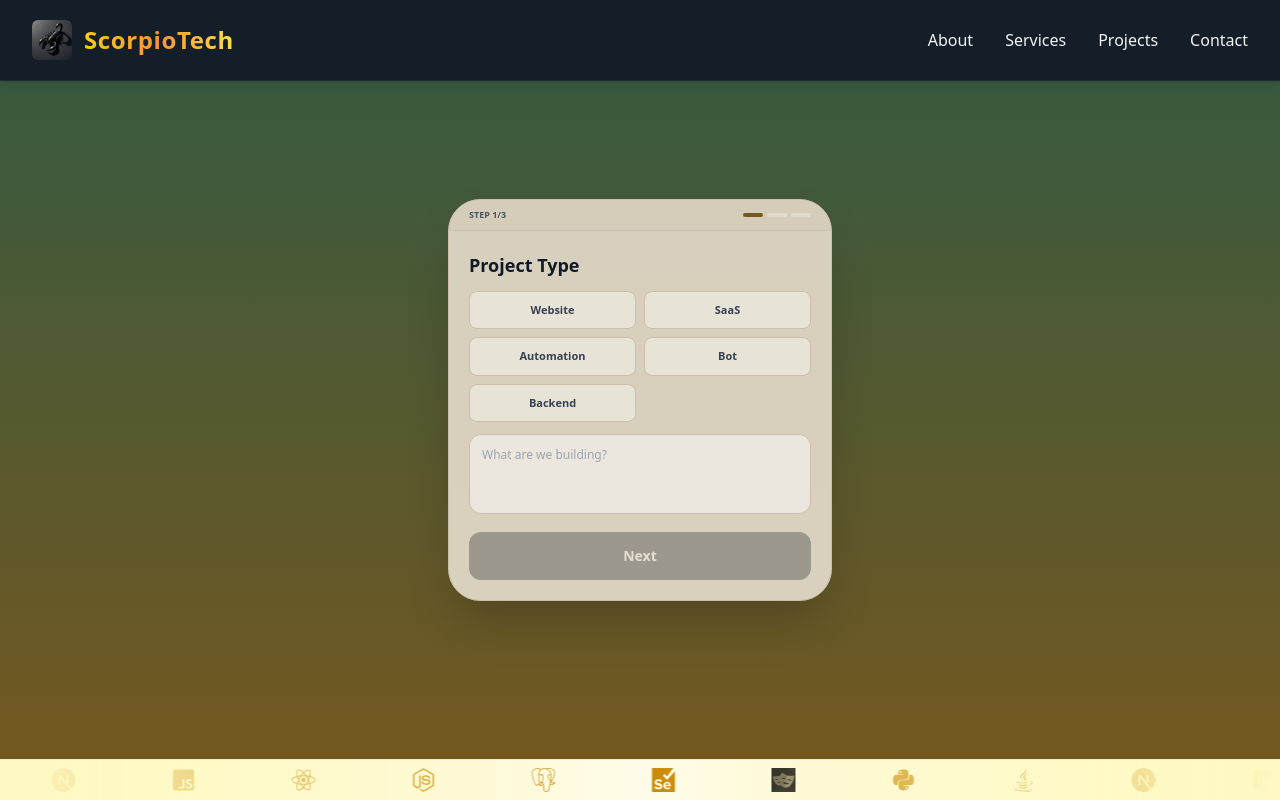
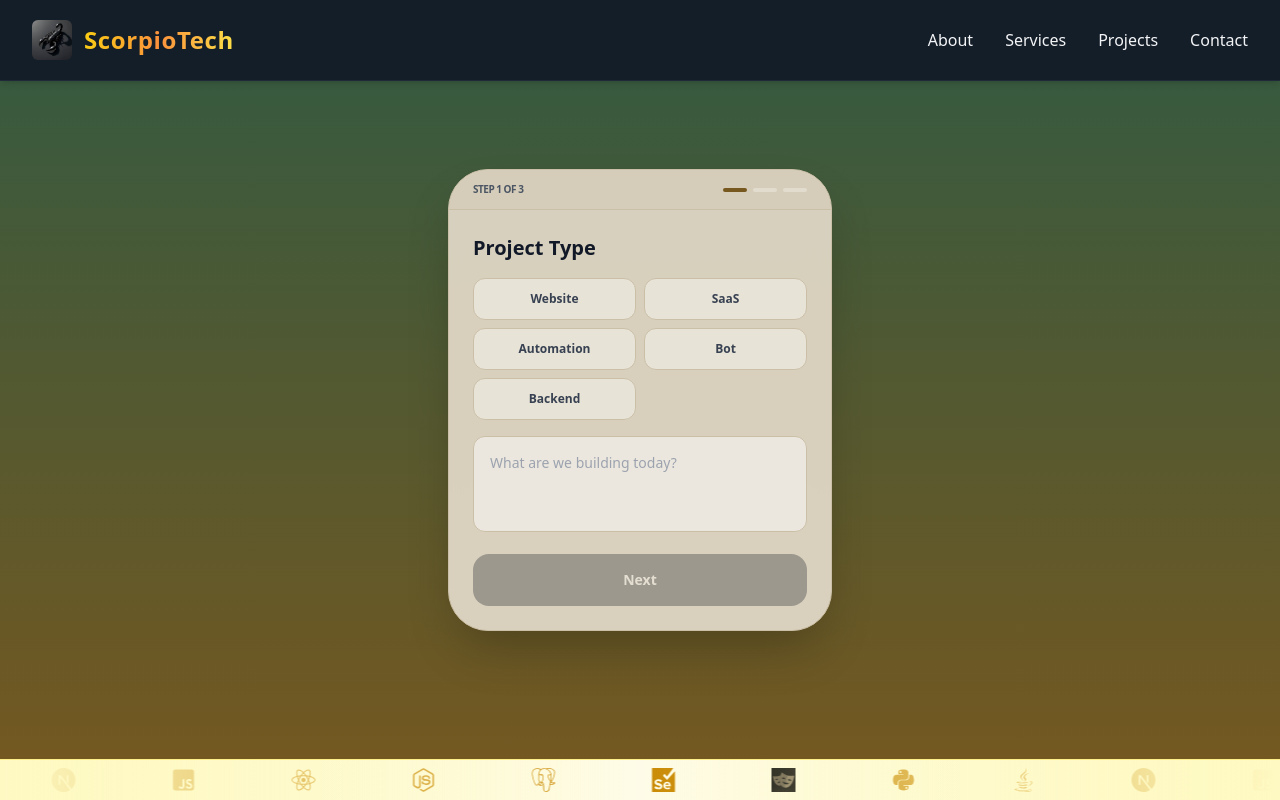
Before and after one commit to Motari2004/Scorpiotech, a Next.js app: page /customerbox in a window 1280 px wide. Built offline with nearby package versions, Linux system fonts and the light colour scheme.

Commit message:
Describe what you changed here

```diff
--- a/app/customerbox/page.tsx
+++ b/app/customerbox/page.tsx
@@ -31,50 +31,54 @@ export default function CustomerBoxPage() {
 
   if (isSubmitted) {
     return (
-      <div className="fixed inset-0 flex items-center justify-center p-4 z-50">
-        <div className="w-full max-w-xs bg-[#e0d7c6] p-6 rounded-[2rem] shadow-2xl text-center space-y-4">
-          <h2 className="text-xl font-black text-gray-900">Request Sent!</h2>
-          <Link href="/" className="block w-full bg-gray-900 text-white py-3 rounded-xl font-bold text-sm">Return Home</Link>
+      <div className="fixed inset-0 flex items-center justify-center p-4 z-50 bg-black/20 backdrop-blur-sm">
+        <div className="w-full max-w-xs bg-[#e0d7c6] p-8 rounded-[2rem] shadow-2xl text-center space-y-4 animate-in zoom-in-95 duration-300">
+          <h2 className="text-2xl font-black text-gray-900">Success!</h2>
+          <p className="text-sm text-gray-700 font-medium leading-tight">Your brief has been received. We will analyze it shortly.</p>
+          <Link href="/" className="block w-full bg-gray-900 text-white py-4 rounded-2xl font-bold text-sm">Return Home</Link>
         </div>
       </div>
     );
   }
 
   return (
-    /* 'fixed inset-0' ignores all padding from your layout/main tags
-       and centers the box perfectly in the viewport.
+    /* FIX: Used h-[100dvh] (Dynamic Viewport Height).
+      This ensures the box stays centered even when the address bar disappears/appears.
     */
-    <div className="fixed inset-0 flex items-center justify-center px-4 py-2 z-40 pointer-events-none">
-      <div className="w-full max-w-sm bg-[#e0d7c6]/95 backdrop-blur-md border border-[#cbbfa8] rounded-[2rem] shadow-2xl relative overflow-hidden pointer-events-auto">
+    <div className="fixed inset-0 h-[100dvh] w-full flex items-center justify-center px-4 z-40 pointer-events-none">
 
-        {/* Very Compact Header */}
-        <div className="bg-[#d6ccb8]/60 border-b border-[#cbbfa8] px-5 py-2 flex justify-between items-center">
-          <span className="text-[9px] font-black uppercase text-gray-600">Step {step}/3</span>
-          <div className="flex gap-1">
+      {/* This inner div is the actual box */}
+      <div className="w-full max-w-sm bg-[#e0d7c6]/95 backdrop-blur-md border border-[#cbbfa8] rounded-[2.5rem] shadow-2xl relative overflow-hidden pointer-events-auto">
+
+        {/* Progress Header */}
+        <div className="bg-[#d6ccb8]/60 border-b border-[#cbbfa8] px-6 py-3 flex justify-between items-center">
+          <span className="text-[10px] font-black uppercase tracking-tighter text-gray-600">Step {step} of 3</span>
+          <div className="flex gap-1.5">
             {[1, 2, 3].map((s) => (
-              <div key={s} className={`h-1 w-5 rounded-full ${s <= step ? 'bg-[#77581f]' : 'bg-white/30'}`} />
+              <div key={s} className={`h-1 w-6 rounded-full transition-all duration-300 ${s <= step ? 'bg-[#77581f]' : 'bg-white/30'}`} />
             ))}
           </div>
         </div>
 
-        <div className="p-5">
+        <div className="p-6">
           {isSubmitting && (
-            <div className="absolute inset-0 bg-[#e0d7c6]/95 z-50 flex items-center justify-center">
-              <div className="w-8 h-8 border-4 border-[#77581f] border-t-transparent rounded-full animate-spin"></div>
+            <div className="absolute inset-0 bg-[#e0d7c6]/95 z-50 flex flex-col items-center justify-center space-y-2">
+              <div className="w-10 h-10 border-4 border-[#77581f] border-t-transparent rounded-full animate-spin"></div>
+              <p className="text-[10px] font-black text-[#77581f] animate-pulse">TRANSMITTING...</p>
             </div>
           )}
 
           {/* STEP 1 */}
           {step === 1 && (
-            <div className="space-y-3 animate-in fade-in zoom-in-95">
-              <h2 className="text-lg font-black text-gray-900">Project Type</h2>
+            <div className="space-y-4 animate-in fade-in slide-in-from-bottom-4 duration-300">
+              <h2 className="text-xl font-black text-gray-900">Project Type</h2>
               <div className="grid grid-cols-2 gap-2">
                 {projectOptions.map((opt) => (
                   <button
                     key={opt}
                     onClick={() => setFormData({ ...formData, projectType: opt })}
-                    className={`py-2.5 text-[11px] font-bold rounded-lg border transition-all ${
-                      formData.projectType === opt ? "bg-[#77581f] text-white" : "bg-white/40 text-gray-700 border-[#cbbfa8]"
+                    className={`py-3 text-xs font-bold rounded-xl border transition-all active:scale-95 ${
+                      formData.projectType === opt ? "bg-[#77581f] text-white border-[#77581f] shadow-lg" : "bg-white/40 text-gray-700 border-[#cbbfa8]"
                     }`}
                   >
                     {opt}
@@ -82,12 +86,16 @@ export default function CustomerBoxPage() {
                 ))}
               </div>
               <textarea
-                className="w-full p-3 text-xs rounded-xl border border-[#cbbfa8] bg-white/50 outline-none h-20 resize-none"
-                placeholder="What are we building?"
+                className="w-full p-4 text-sm rounded-xl border border-[#cbbfa8] bg-white/50 outline-none h-24 resize-none focus:border-[#77581f] transition-all"
+                placeholder="What are we building today?"
                 value={formData.details}
                 onChange={(e) => setFormData({ ...formData, details: e.target.value })}
               />
-              <button disabled={!formData.projectType || !formData.details} onClick={nextStep} className="w-full bg-gray-900 text-white font-bold py-3.5 rounded-xl text-sm disabled:opacity-30">
+              <button
+                disabled={!formData.projectType || !formData.details}
+                onClick={nextStep}
+                className="w-full bg-gray-900 text-white font-black py-4 rounded-2xl text-sm disabled:opacity-30 active:scale-[0.98] transition-transform"
+              >
                 Next
               </button>
             </div>
@@ -95,44 +103,56 @@ export default function CustomerBoxPage() {
 
           {/* STEP 2 */}
           {step === 2 && (
-            <div className="space-y-3 animate-in fade-in slide-in-from-right-4">
-              <h2 className="text-lg font-black text-gray-900">Budget</h2>
-              <div className="grid grid-cols-1 gap-1.5">
+            <div className="space-y-4 animate-in fade-in slide-in-from-right-4 duration-300">
+              <h2 className="text-xl font-black text-gray-900">Budget Range</h2>
+              <div className="grid grid-cols-1 gap-2">
                 {budgetOptions.map((opt) => (
                   <button
                     key={opt}
                     onClick={() => setFormData({ ...formData, budget: opt })}
-                    className={`py-3.5 text-xs font-bold rounded-lg border ${
-                      formData.budget === opt ? "bg-[#77581f] text-white" : "bg-white/40 text-gray-700 border-[#cbbfa8]"
+                    className={`py-4 text-sm font-bold rounded-xl border transition-all active:scale-[0.99] ${
+                      formData.budget === opt ? "bg-[#77581f] text-white border-[#77581f]" : "bg-white/40 text-gray-700 border-[#cbbfa8]"
                     }`}
                   >
                     {opt}
                   </button>
                 ))}
               </div>
-              <div className="flex gap-2 pt-2">
-                <button onClick={prevStep} className="text-[10px] font-black text-gray-500 uppercase px-2">Back</button>
-                <button disabled={!formData.budget} onClick={nextStep} className="flex-grow bg-gray-900 text-white font-bold py-3.5 rounded-xl text-sm">Continue</button>
+              <div className="flex gap-3 pt-2">
+                <button onClick={prevStep} className="text-xs font-black text-gray-500 uppercase px-4">Back</button>
+                <button
+                  disabled={!formData.budget}
+                  onClick={nextStep}
+                  className="flex-grow bg-gray-900 text-white font-black py-4 rounded-2xl text-sm shadow-xl"
+                >
+                  Continue
+                </button>
               </div>
             </div>
           )}
 
           {/* STEP 3 */}
           {step === 3 && (
-            <form onSubmit={handleSubmit} className="space-y-3 animate-in fade-in slide-in-from-right-4">
-              <h2 className="text-lg font-black text-gray-900">Contact</h2>
+            <form onSubmit={handleSubmit} className="space-y-4 animate-in fade-in slide-in-from-right-4 duration-300">
+              <h2 className="text-xl font-black text-gray-900">Contact Info</h2>
               <input
                 type="email"
                 required
-                className="w-full p-3 rounded-xl border border-[#cbbfa8] bg-white/50 text-sm"
-                placeholder="email@example.com"
+                className="w-full p-4 rounded-xl border border-[#cbbfa8] bg-white/50 text-base focus:border-[#77581f] outline-none"
+                placeholder="email@company.com"
                 value={formData.email}
                 onChange={(e) => setFormData({ ...formData, email: e.target.value })}
               />
-
-              <div className="flex gap-2 pt-2">
-                <button type="button" onClick={prevStep} className="text-[10px] font-black text-gray-500 uppercase px-2">Back</button>
-                <button type="submit" className="flex-grow bg-green-700 text-white font-black py-3.5 rounded-xl text-sm">Send Brief</button>
+              <div className="bg-white/20 p-3 rounded-lg border border-[#cbbfa8]/30">
+                <p className="text-[10px] text-gray-600 text-center font-bold uppercase leading-tight">
+                   Your requirements will be reviewed with technical precision.
+                </p>
+              </div>
+              <div className="flex gap-3 pt-2">
+                <button type="button" onClick={prevStep} className="text-xs font-black text-gray-500 uppercase px-4">Back</button>
+                <button type="submit" className="flex-grow bg-green-700 text-white font-black py-4 rounded-2xl text-sm shadow-lg active:scale-95 transition-transform">
+                  Send Brief
+                </button>
               </div>
             </form>
           )}
```
